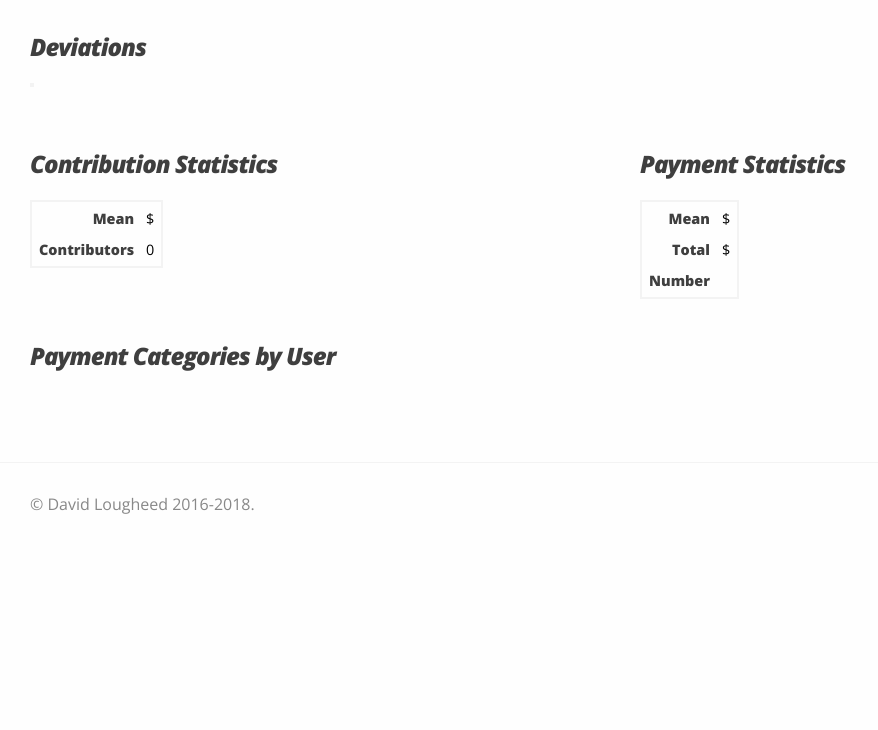
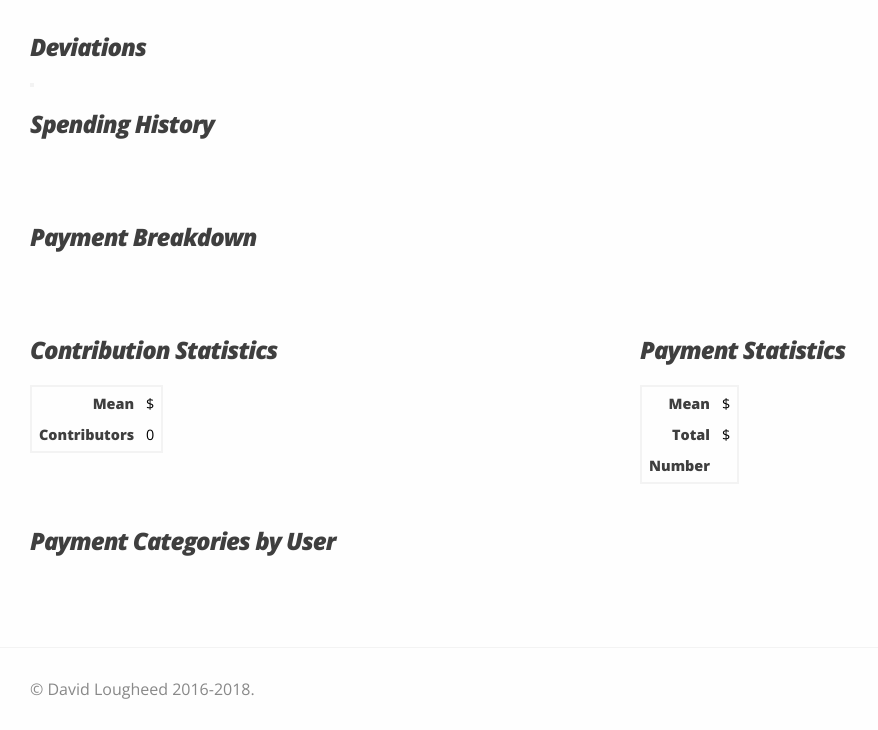
Before and after one commit to davidlougheed/spending-balancer, a Django app: template templates/core/index.html in a window 1280 px wide. Shown: the part 71-801 px from the top of the page, without its empty margins (0-878 px from the left). Before the commit the page ends 585 px from the top, so only its background shows below. Run offline with Django 3.2, Linux system fonts and the light colour scheme; the template is opened without the code that fills it, so the values that code supplies are empty.

Commit message:
Add spending history chart and simplify some other code. Fix ordering on stuff.

```diff
--- a/static/core/style.css
+++ b/static/core/style.css
@@ -129,6 +129,9 @@ span.negative {
 .row .col.col50 {
     width: 50%;
 }
+.row .col.col100 {
+    width: 100%;
+}
 
 footer {
     padding: 30px;
--- a/templates/core/index.html
+++ b/templates/core/index.html
@@ -7,6 +7,23 @@
                 colors: ['#e74c3c', '#f39c12', '#f1c40f', '#2ecc71', '#1abc9c', '#3498db', '#9b59b6', '#bdc3c7']
             };
             Highcharts.setOptions(Highcharts.theme);
+
+            Highcharts.chart('spending-history', {
+                chart: { type: 'column' },
+                title: { text: 'Spending History' },
+
+                xAxis: {
+                    categories: {{ spending_history_categories|safe }},
+                    title: { text: 'Month' }
+                },
+
+                yAxis: {
+                    min: 0,
+                    title: { text: 'Amount ($)' }
+                },
+
+                series: {{ spending_history|safe }}
+            });
 
             Highcharts.chart('payment-by-category', {
                 chart: {
@@ -117,6 +134,12 @@
         </table>
     </div>
 
+    <h2>Spending History</h2>
+    <div class="row">
+        <div class="col col100"><div id="spending-history"></div></div>
+    </div>
+
+    <h2>Payment Breakdown</h2>
     <div class="row">
         <div class="col col50"><div id="payment-by-category"></div></div>
         <div class="col col50"><div id="payment-amount-hist"></div></div>
```
Also changed, not shown: views.py (+31 -15 lines).
